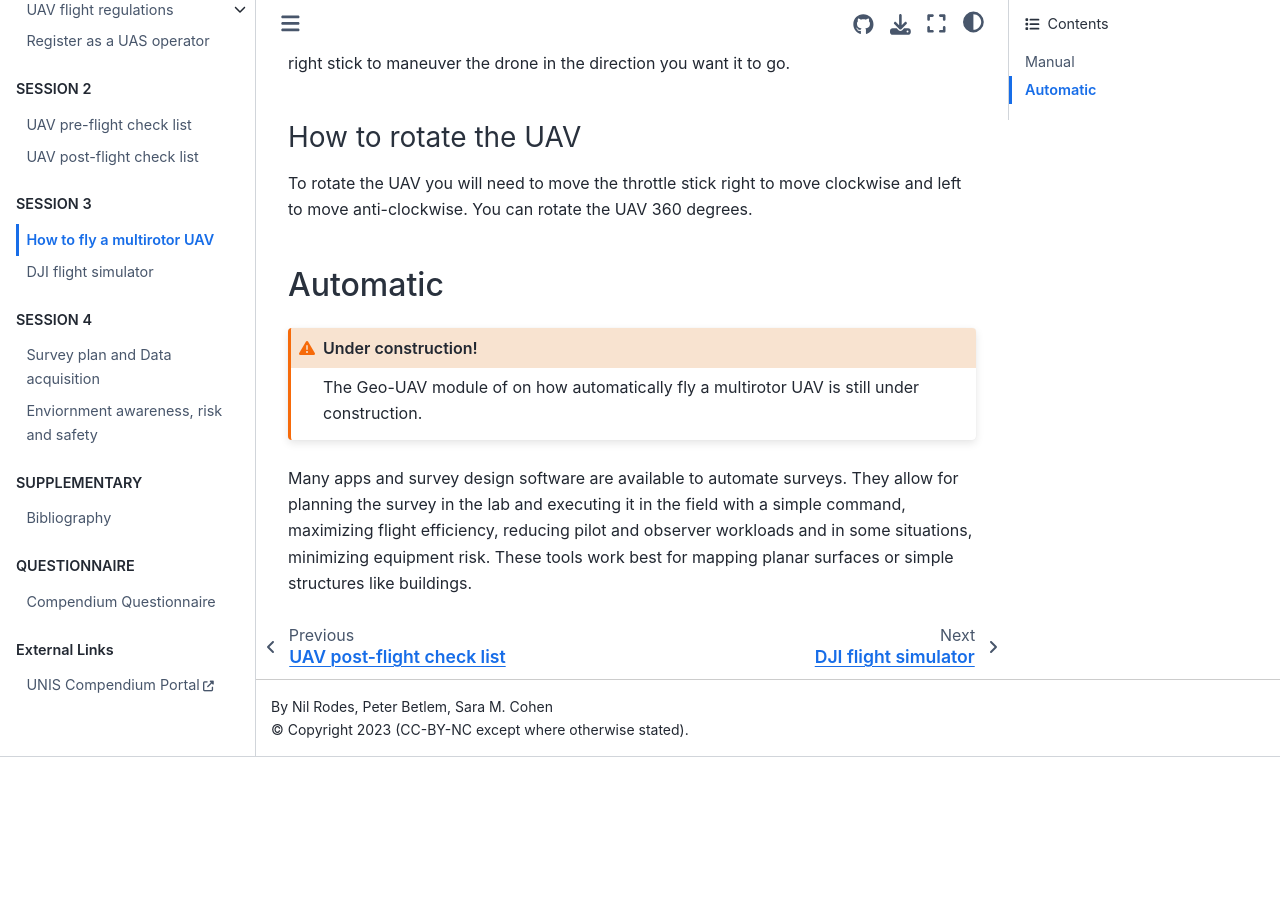
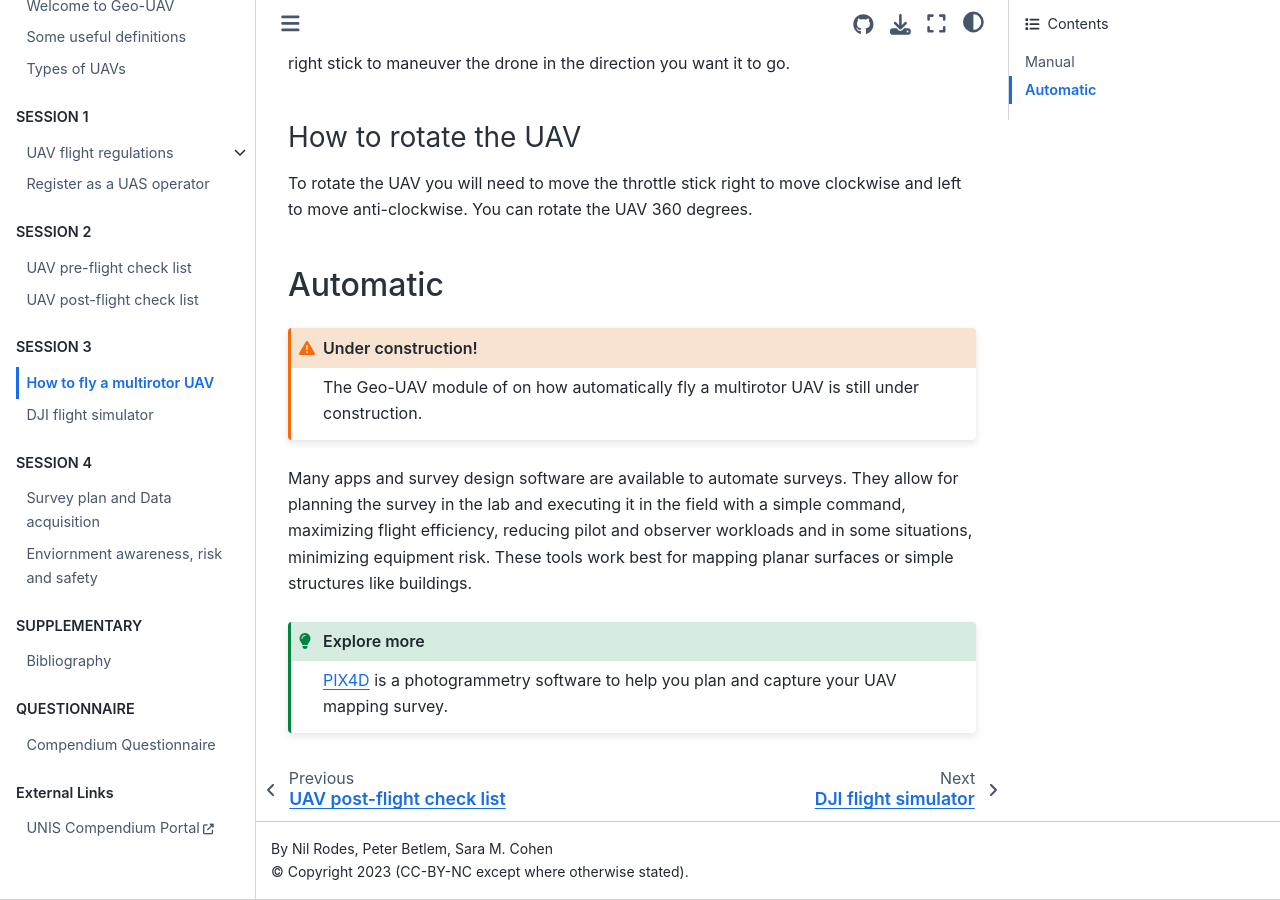
Before and after one commit to UNISvalbard/Geo-UAV, a Jupyter Book: the page built from content/lessons/howto_fly/howto_fly.md, in a window 1280 px wide and 900 px high, scrolled down 2944 px. Built offline with Jupyter Book 1.0.4 settings and Sphinx 7.4.7 and the Sphinx Book theme 1.1.4, drawn with Linux system fonts in a browser that asks for light colours; pages that are not in the unit, such as notebooks, are missing from menus; before the commit the page ends 3701 px from its top, so only the background shows below that.

Commit message:
small addition

````diff
--- a/content/lessons/howto_fly/howto_fly.md
+++ b/content/lessons/howto_fly/howto_fly.md
@@ -65,3 +65,9 @@
 The Geo-UAV module of on how automatically fly a multirotor UAV is still under construction.
 ```
 Many apps and survey design software are available to automate surveys. They allow for planning the survey in the lab and executing it in the field with a simple command, maximizing flight efficiency, reducing pilot and observer workloads and in some situations, minimizing equipment risk. These tools work best for mapping planar surfaces or simple structures like buildings.
+
+```{admonition} Explore more
+:class: tip
+
+[PIX4D](https://www.pix4d.com/product/pix4dmapper-photogrammetry-software/) is a photogrammetry software to help you plan and capture your UAV mapping survey.
+```
````
